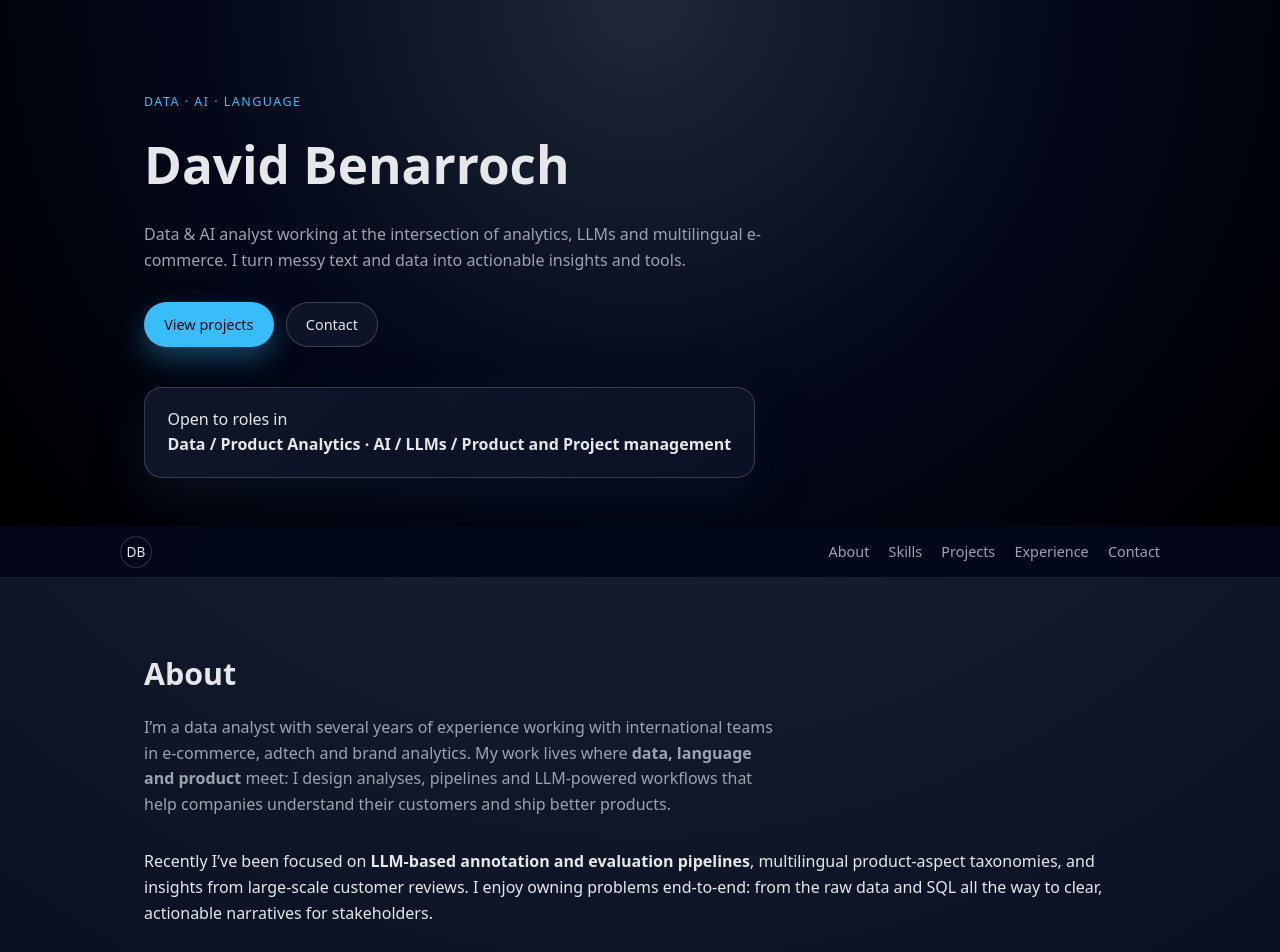
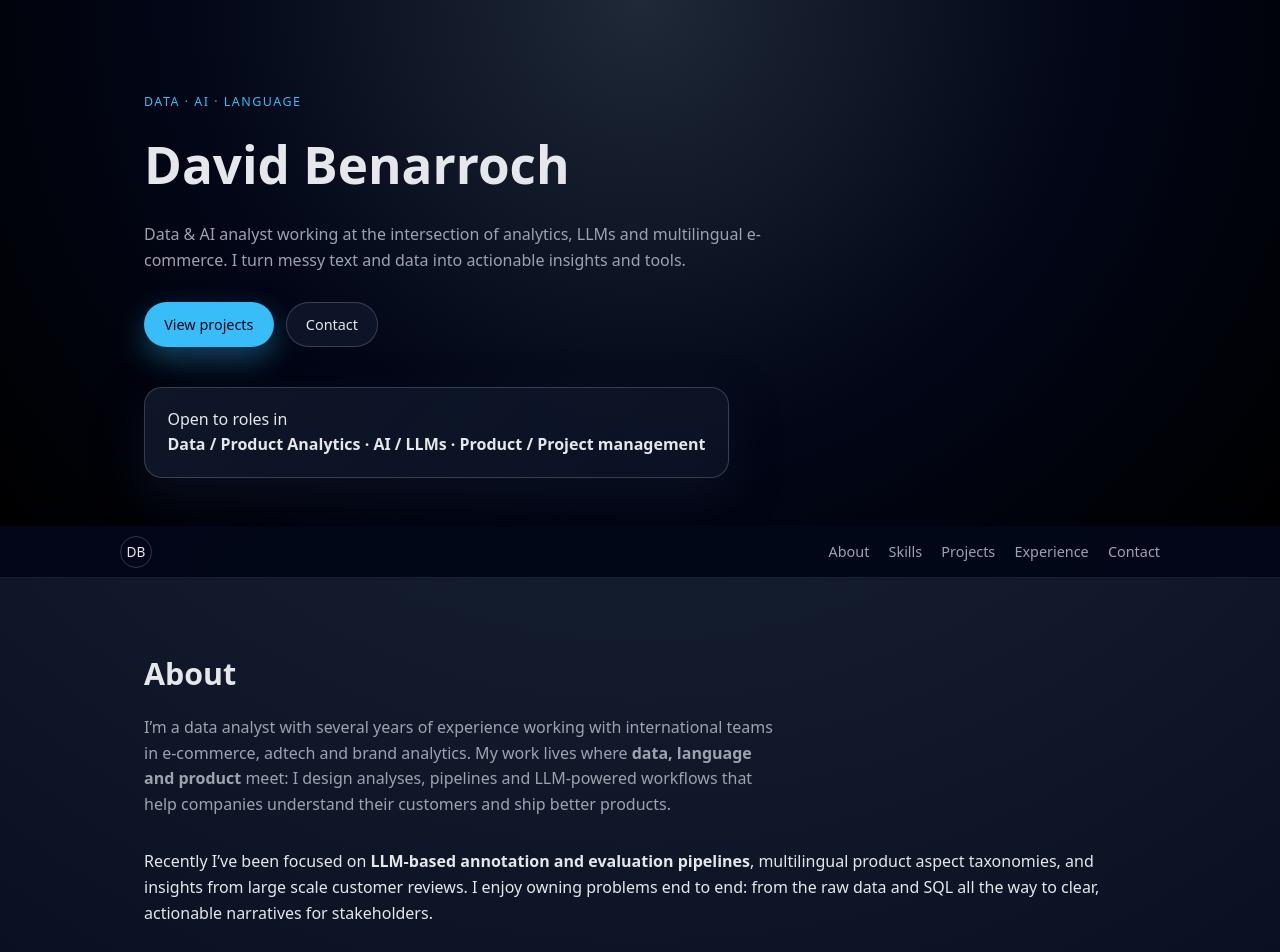
Before and after one commit to davidbenarroch1/davidbenarroch1.github.io, a plain HTML site: page index.html in a window 1280 px wide. Shown: the top 952 px of the page. Drawn offline with Linux system fonts and the light colour scheme.

Commit message:
Update index.html

```diff
--- a/index.html
+++ b/index.html
@@ -29,7 +29,7 @@
       </div>
       <div class="hero-tag">
         <p>Open to roles in</p>
-        <p class="hero-tag-roles">Data / Product Analytics · AI / LLMs / Product and Project management</p>
+        <p class="hero-tag-roles">Data / Product Analytics · AI / LLMs · Product / Project management</p>
       </div>
     </div>
   </header>
@@ -60,8 +60,8 @@
         </p>
         <p>
           Recently I’ve been focused on <strong>LLM-based annotation and evaluation pipelines</strong>,
-          multilingual product-aspect taxonomies, and insights from large-scale customer reviews. I
-          enjoy owning problems end-to-end: from the raw data and SQL all the way to clear, actionable
+          multilingual product aspect taxonomies, and insights from large scale customer reviews. I
+          enjoy owning problems end to end: from the raw data and SQL all the way to clear, actionable
           narratives for stakeholders.
         </p>
       </div>
```
